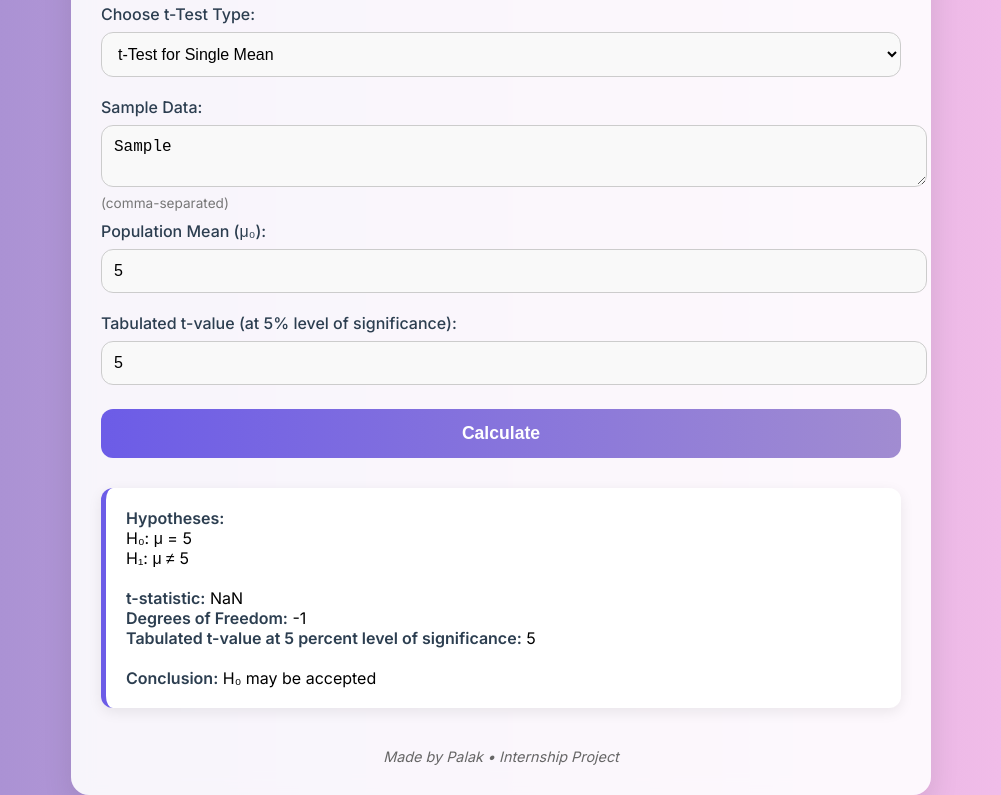
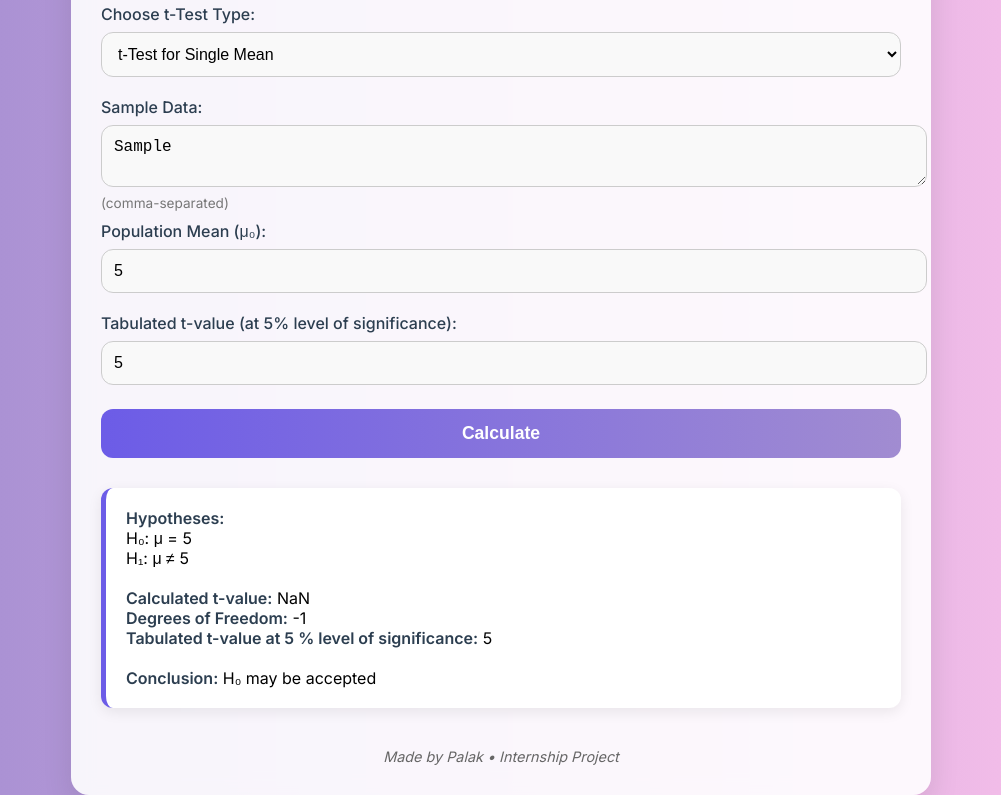
Before and after one commit to palak-v/t-test-calculator, a plain HTML site: page index.html in a window 1280 px wide. Both pictures are taken after typing "Sample", "5", "5" into the empty fields and a click on the button "Calculate". Shown: the part 112-907 px from the top of the page, without its empty margins (139-1140 px from the left). Drawn offline with Linux system fonts and the light colour scheme.

Commit message:
Update index.html

```diff
--- a/index.html
+++ b/index.html
@@ -279,9 +279,9 @@
       resultsBox.style.display = "block";
       resultsBox.innerHTML = `
         <strong>Hypotheses:</strong><br>${result.hypotheses}<br><br>
-        <strong>t-statistic:</strong> ${result.t}<br>
+        <strong>Calculated t-value:</strong> ${result.t}<br>
         <strong>Degrees of Freedom:</strong> ${result.df}<br>
-        <strong>Tabulated t-value at 5 percent level of significance:</strong> ${result.tabT}<br><br>
+        <strong>Tabulated t-value at 5 % level of significance:</strong> ${result.tabT}<br><br>
         <strong>Conclusion:</strong> ${result.conclusion}
       `;
     }
```
